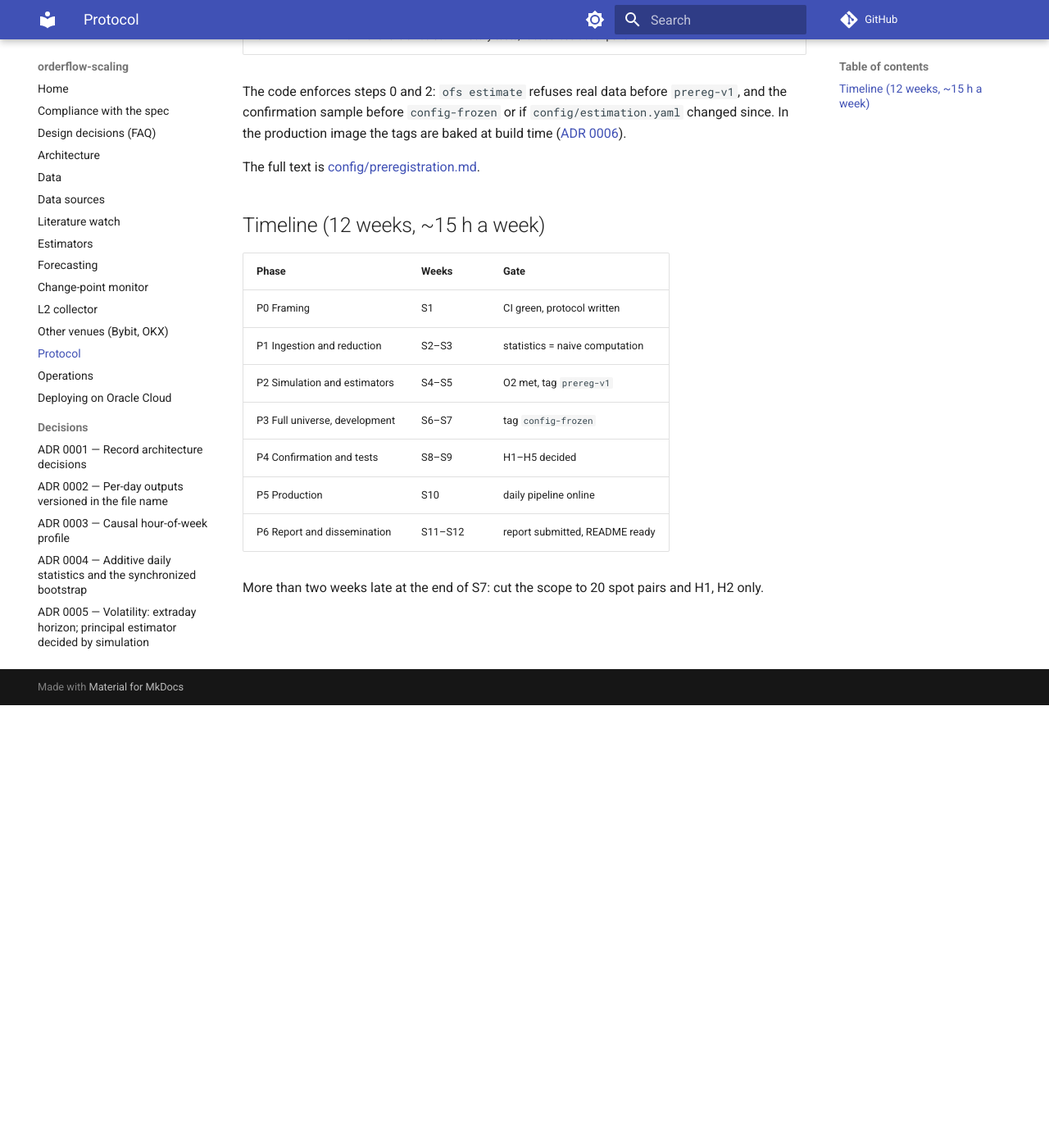
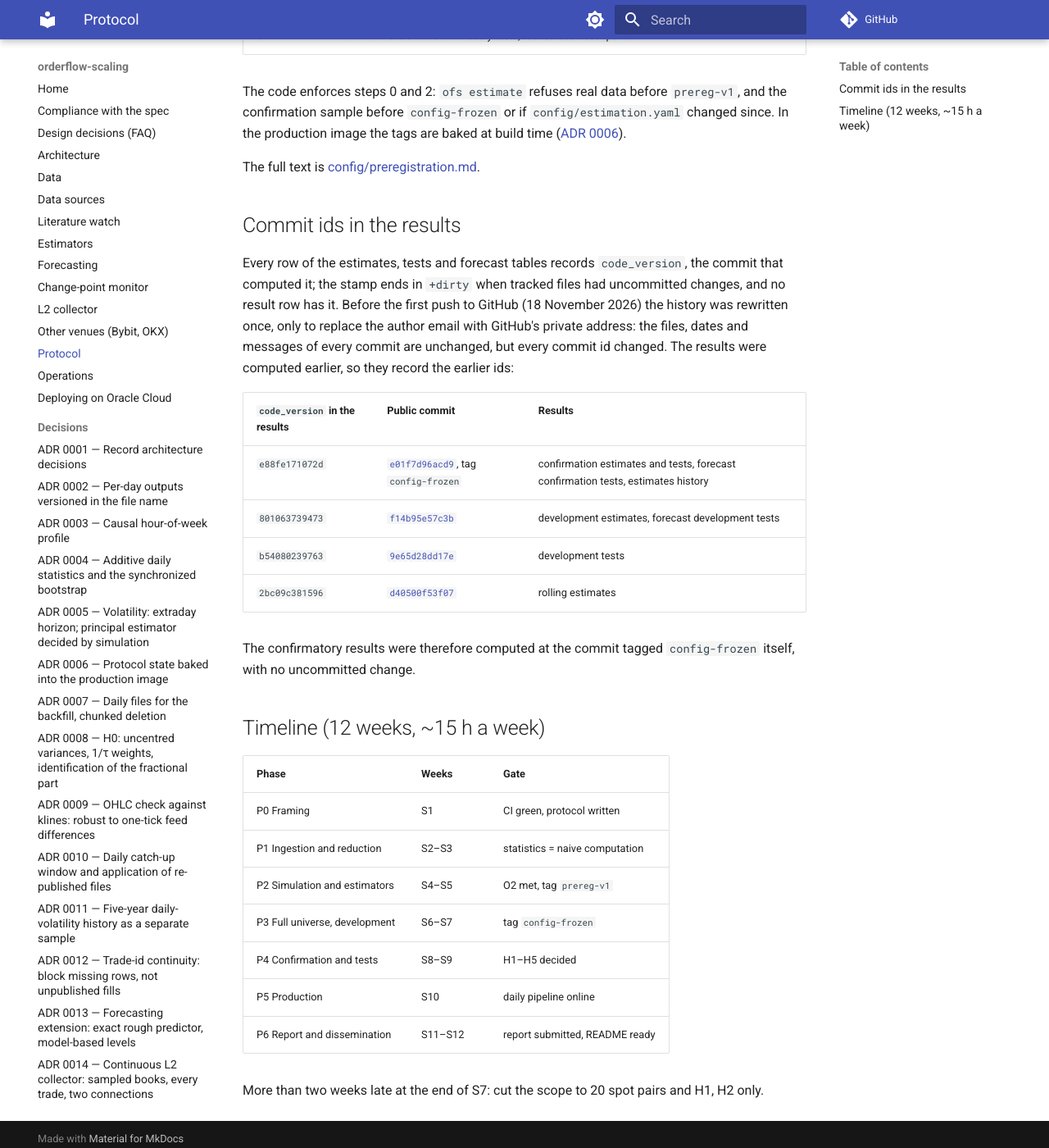
Before and after one commit to NIDHAL277/orderflow-scaling, an MkDocs documentation site: the page built from docs/protocol.md, in a window 1280 px wide and 1400 px high, scrolled down 540 px. Shown: the whole window at 82% size. Built offline with MkDocs 1.6.1 and Material for MkDocs 9.7.7, drawn with Linux system fonts in a browser that asks for light colours; comment, search, counter and statistics services are not loaded.

Commit message:
docs(protocol): map the commit ids recorded in the results to the public history
The history was rewritten once before the first push, only to replace the author
email, so the results record the earlier commit ids. The table maps each of them to
its public commit; the confirmation results map to the commit tagged config-frozen.

Co-Authored-By: Claude Opus 5.5 <noreply@anthropic.com>

```diff
--- a/docs/protocol.md
+++ b/docs/protocol.md
@@ -19,6 +19,25 @@ In the production image the tags are baked at build time
 
 The full text is [config/preregistration.md](https://github.com/NIDHAL277/orderflow-scaling/blob/main/config/preregistration.md).
 
+## Commit ids in the results
+
+Every row of the estimates, tests and forecast tables records `code_version`, the commit
+that computed it; the stamp ends in `+dirty` when tracked files had uncommitted changes,
+and no result row has it. Before the first push to GitHub (18 November 2026) the history
+was rewritten once, only to replace the author email with GitHub's private address: the
+files, dates and messages of every commit are unchanged, but every commit id changed. The
+results were computed earlier, so they record the earlier ids:
+
+| `code_version` in the results | Public commit | Results |
+|---|---|---|
+| `e88fe171072d` | [`e01f7d96acd9`](https://github.com/NIDHAL277/orderflow-scaling/commit/e01f7d96acd9), tag `config-frozen` | confirmation estimates and tests, forecast confirmation tests, estimates history |
+| `801063739473` | [`f14b95e57c3b`](https://github.com/NIDHAL277/orderflow-scaling/commit/f14b95e57c3b) | development estimates, forecast development tests |
+| `b54080239763` | [`9e65d28dd17e`](https://github.com/NIDHAL277/orderflow-scaling/commit/9e65d28dd17e) | development tests |
+| `2bc09c381596` | [`d40500f53f07`](https://github.com/NIDHAL277/orderflow-scaling/commit/d40500f53f07) | rolling estimates |
+
+The confirmatory results were therefore computed at the commit tagged `config-frozen`
+itself, with no uncommitted change.
+
 ## Timeline (12 weeks, ~15 h a week)
 
 | Phase | Weeks | Gate |
```
